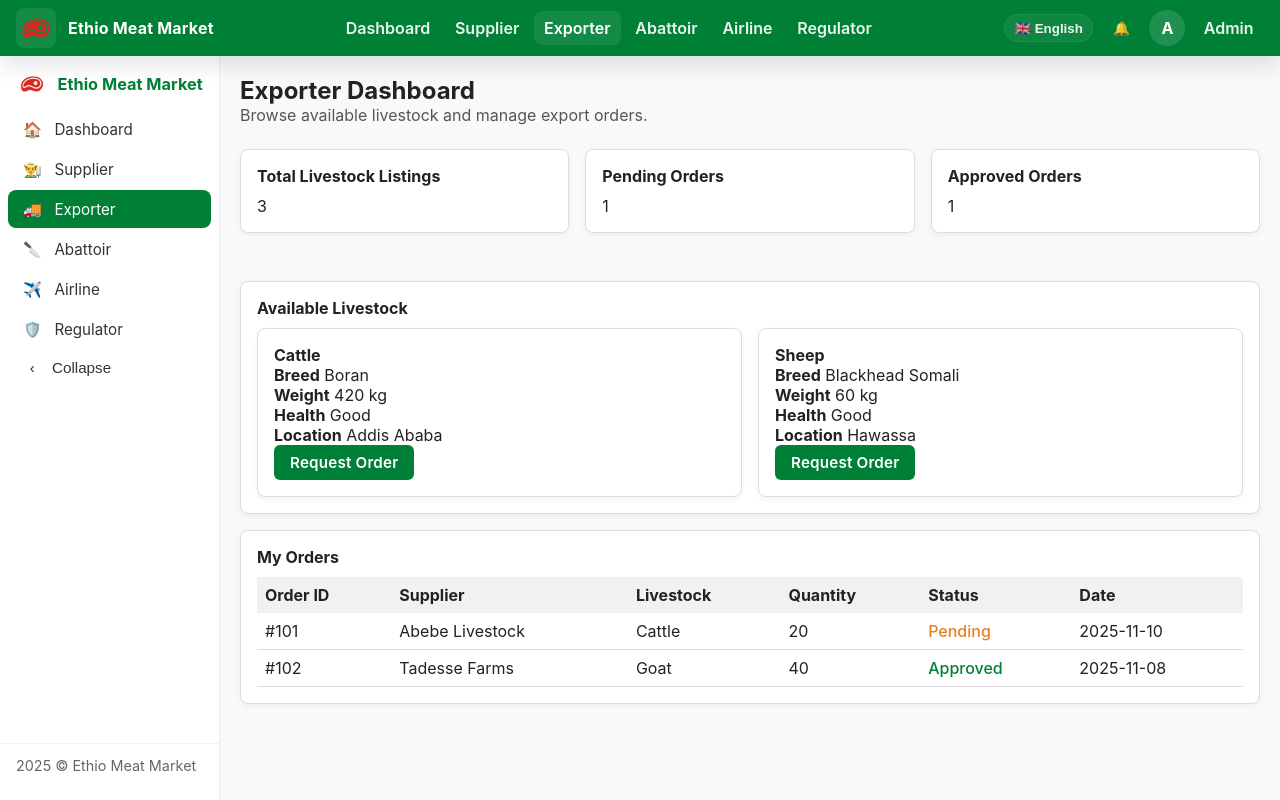
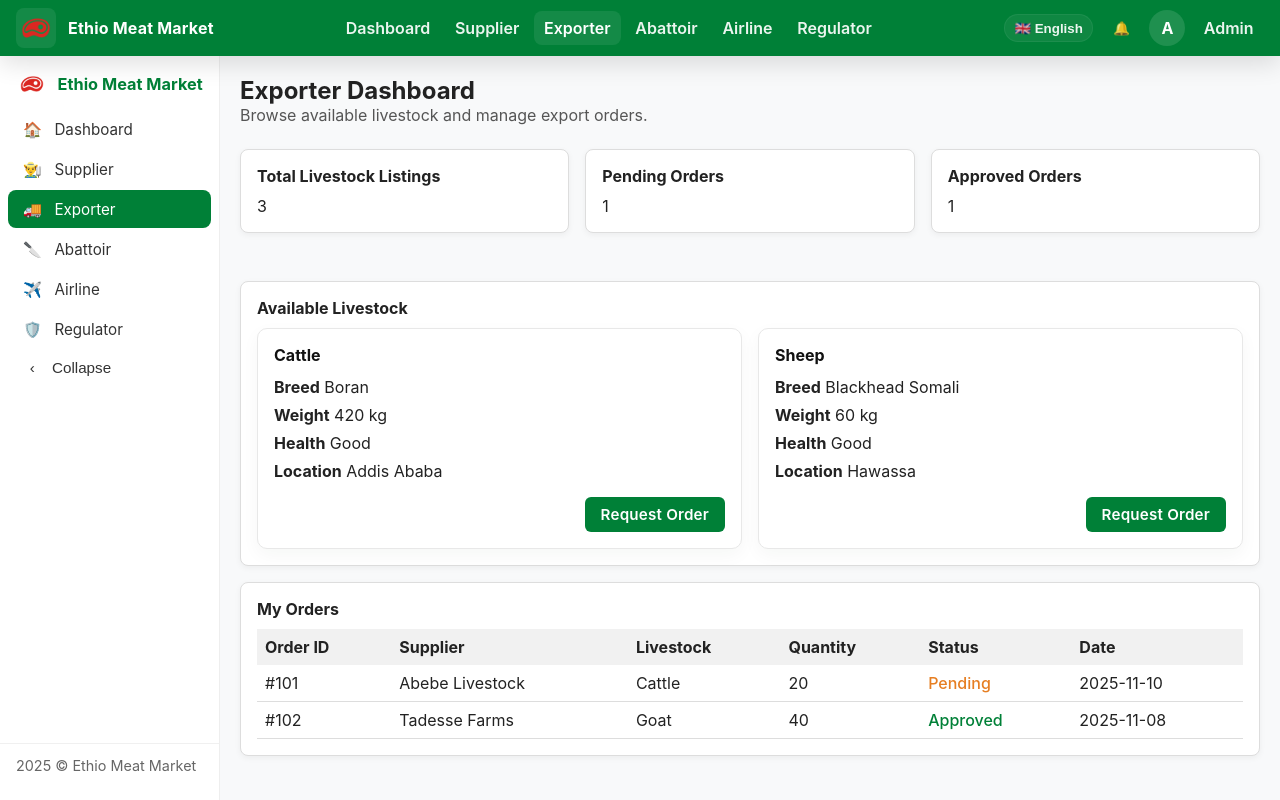
Before and after one commit to kmab5/ethio-meat-market, a React (Create React App) app: page /exporter in a window 1280 px wide. Built offline with nearby package versions, Linux system fonts and the light colour scheme.

Commit message:
fixed styling of exporter requests

```diff
--- /dev/null
+++ b/src/pages/Exporter/LivestockBrowser.css
@@ -0,0 +1,46 @@
+/* Styles for the Exporter Livestock browser cards */
+.livestock-grid {
+    display: grid;
+    grid-template-columns: repeat(auto-fit, minmax(250px, 1fr));
+    gap: 1rem;
+}
+
+.livestock-card {
+    background-color: #ffffff;
+    border: 1px solid #e8e8e8;
+    border-radius: 10px;
+    padding: 1rem;
+    box-shadow: 0 6px 18px rgba(2, 50, 20, 0.04);
+    display: flex;
+    flex-direction: column;
+    gap: 0.5rem;
+    transition: transform 160ms ease, box-shadow 160ms ease;
+}
+
+.livestock-card:hover {
+    transform: translateY(-4px);
+    box-shadow: 0 10px 26px rgba(2, 50, 20, 0.06);
+}
+
+.livestock-card h4 {
+    margin: 0 0 4px 0;
+    color: #111;
+}
+
+.livestock-meta {
+    color: #444;
+    font-size: 0.95rem;
+    margin: 2px 0;
+}
+
+.livestock-card .actions {
+    margin-top: 0.5rem;
+    display: flex;
+    justify-content: flex-end;
+}
+
+@media (max-width: 520px) {
+    .livestock-card {
+        padding: 0.85rem;
+    }
+}
--- a/src/pages/Exporter/LivestockBrowser.jsx
+++ b/src/pages/Exporter/LivestockBrowser.jsx
@@ -2,6 +2,7 @@ import React from "react";
 import livestock from "../../data/livestock";
 import Card from "../../components/UI/Card";
 import Button from "../../components/UI/Button";
+import "./LivestockBrowser.css";
 import { useLanguage } from "../../context/LanguageContext";
 
 function LivestockBrowser() {
@@ -15,24 +16,9 @@ function LivestockBrowser() {
                 "Available Livestock"
             }
         >
-            <div
-                style={{
-                    display: "grid",
-                    gridTemplateColumns: "repeat(auto-fit, minmax(250px, 1fr))",
-                    gap: "1rem",
-                }}
-            >
+            <div className="livestock-grid">
                 {available.map((item) => (
-                    <div
-                        key={item.id}
-                        style={{
-                            backgroundColor: "#fff",
-                            border: "1px solid #ddd",
-                            borderRadius: "8px",
-                            padding: "1rem",
-                            boxShadow: "0 2px 5px rgba(0,0,0,0.05)",
-                        }}
-                    >
+                    <div key={item.id} className="livestock-card">
                         <h4>{item.type}</h4>
                         <p>
                             <strong>
@@ -62,14 +48,18 @@ function LivestockBrowser() {
                             </strong>{" "}
                             {item.location}
                         </p>
+                        <div className="actions">
                             <Button
                                 label={
                                     translations?.[language]?.requestOrder ||
                                     "Request Order"
                                 }
                                 type="primary"
-                            onClick={() => alert("Dummy: Order request sent!")}
+                                onClick={() =>
+                                    alert("Dummy: Order request sent!")
+                                }
                             />
+                        </div>
                     </div>
                 ))}
             </div>
```
Lines whose indentation alone changed are shown as unchanged.
